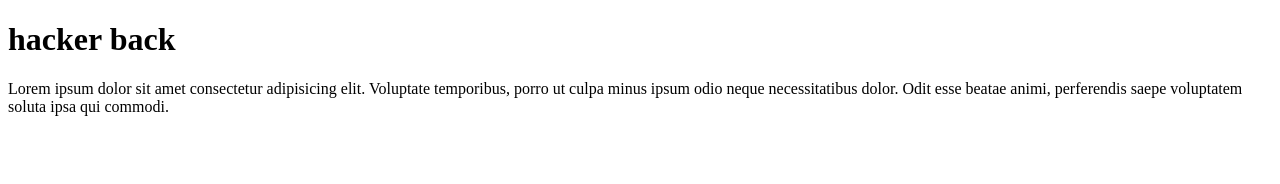
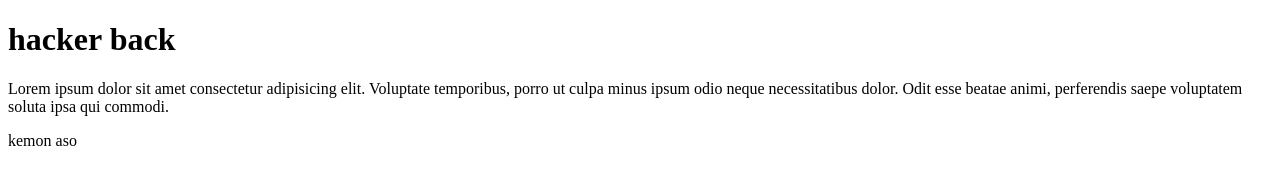
Before and after one commit to SHAMIM-2/first_git_project, a plain HTML site: page index.html in a window 1280 px wide. Drawn offline with Linux system fonts and the light colour scheme.

Commit message:
Update index.html

```diff
--- a/index.html
+++ b/index.html
@@ -8,5 +8,6 @@
 <body>
     <h1>hacker back</h1>
     <p>Lorem ipsum dolor sit amet consectetur adipisicing elit. Voluptate temporibus, porro ut culpa minus ipsum odio neque necessitatibus dolor. Odit esse beatae animi, perferendis saepe voluptatem soluta ipsa qui commodi.</p>
+    <p>kemon aso</p>
 </body>
 </html>
```
